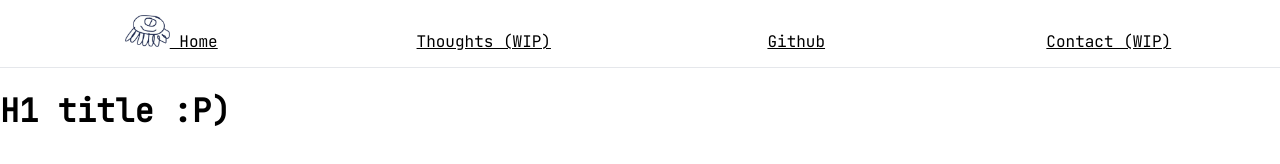
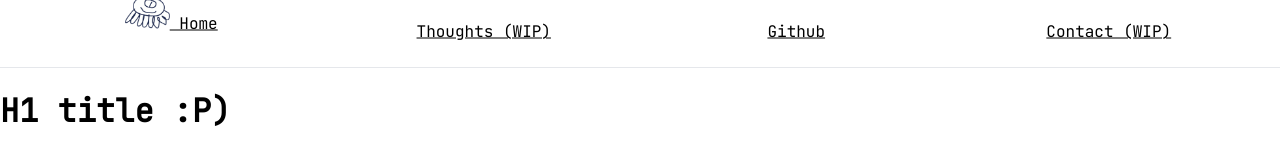
Before and after one commit to Frowzy/frowzy.github.io, a plain HTML site: page index.html in a window 1280 px wide. Drawn offline with Linux system fonts and the light colour scheme; files whose address does not match are found by name.

Commit message:
center the text vertically

```diff
--- a/stylesheet.css
+++ b/stylesheet.css
@@ -25,6 +25,7 @@ header img {
 	margin:  0 1%;
 	text-align: center;
 	align-self: flex-end;
+	transform: translateY(-50%);
 }
 
 .link:hover{
```
